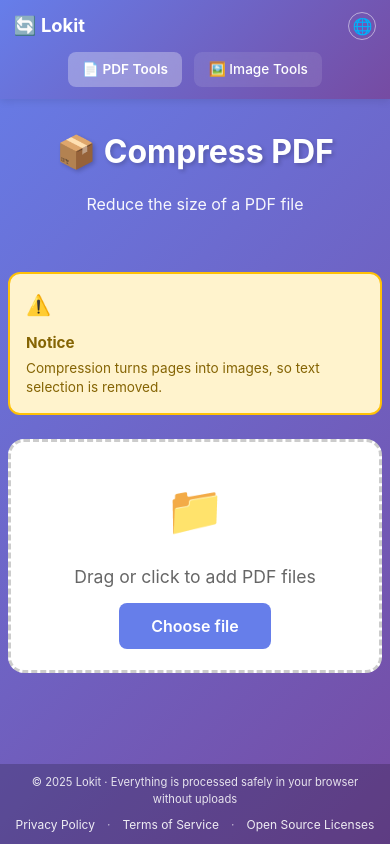
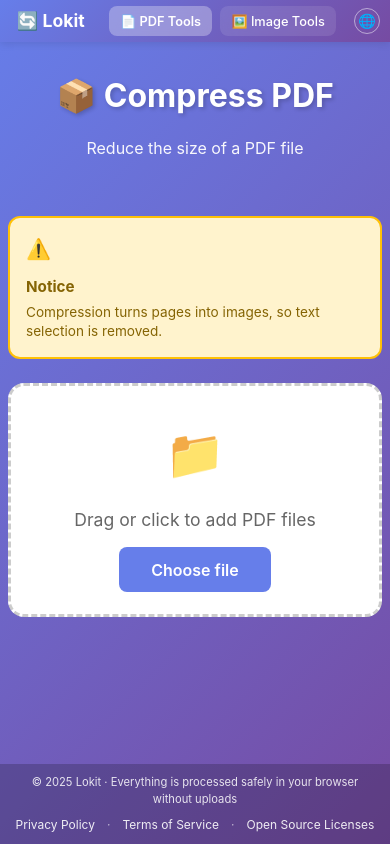
Before and after one commit to king-mini/file-convert, a React (Vite) app: page /pdf/compress in a window 390 px wide. Built offline with nearby package versions, Linux system fonts and the light colour scheme.

Commit message:
헤더 및 언어 스위처 스타일 개선: 모바일 반응형 디자인 조정, 버튼 크기 및 패딩 최적화

```diff
--- a/src/components/Header.css
+++ b/src/components/Header.css
@@ -2,6 +2,8 @@
   background: linear-gradient(135deg, #667eea 0%, #764ba2 100%);
   padding: 12px 32px;
   box-shadow: 0 2px 8px rgba(0, 0, 0, 0.1);
+  min-width: 0;
+  overflow: hidden;
 }
 
 .top-bar-inner {
@@ -9,26 +11,33 @@
   margin: 0 auto;
   display: flex;
   align-items: center;
+  flex-direction: row;
   flex-wrap: nowrap;
+  justify-content: space-between;
   gap: 24px;
+  min-width: 0;
+  box-sizing: border-box;
 }
 
 .top-bar-left {
   flex: 0 0 auto;
   white-space: nowrap;
+  min-width: 0;
 }
 
 .top-bar-tabs {
   flex: 1 1 auto;
+  min-width: 0;
   display: flex;
+  justify-content: center;
   gap: 12px;
-  justify-content: center;
-  min-width: 0;
+  overflow: hidden;
 }
 
 .top-bar-right {
   flex: 0 0 auto;
   white-space: nowrap;
+  min-width: 0;
 }
 
 .logo {
@@ -44,17 +53,22 @@
 }
 
 .tab-button {
-  display: flex;
+  display: inline-flex;
   align-items: center;
   gap: 0.5rem;
   padding: 0.6rem 1.2rem;
   color: white;
   text-decoration: none;
   font-weight: 500;
+  font-size: 0.9rem;
   border-radius: 8px;
   transition: all 0.2s;
   background: rgba(255, 255, 255, 0.1);
   backdrop-filter: blur(10px);
+  white-space: nowrap;
+  flex-shrink: 1;
+  min-width: 0;
+  box-sizing: border-box;
 }
 
 .tab-button:hover {
@@ -72,58 +86,60 @@
   margin-top: 24px;
 }
 
-/* 모바일 반응형 */
-@media (max-width: 768px) {
+/* 작은 화면: 패딩/폰트/버튼 크기 줄여서 한 줄 유지 */
+@media (max-width: 600px) {
   .top-bar {
-    padding: 8px 16px;
+    padding: 8px 12px;
   }
 
   .top-bar-inner {
-    flex-wrap: wrap;
     gap: 8px;
+    flex-wrap: nowrap; /* 항상 한 줄 유지 */
   }
 
   .top-bar-left {
-    flex: 1 1 auto;
+    flex: 0 0 auto;
   }
 
   .top-bar-tabs {
-    flex: 1 1 100%;
-    order: 3;
-    justify-content: center;
-    margin-top: 4px;
+    flex: 1 1 auto; /* 가운데 영역이 유연하게 줄어들도록 */
+    min-width: 0;
+    gap: 8px;
   }
 
   .top-bar-right {
     flex: 0 0 auto;
   }
 
-  .main-title-section {
-    margin-top: 16px;
+  .logo {
+    font-size: 1.2rem;
+  }
+
+  .tab-button {
+    padding: 0.4rem 0.8rem;
+    font-size: 0.85rem;
+    gap: 0.4rem;
+  }
+}
+
+/* 매우 작은 화면: 더 작게 */
+@media (max-width: 400px) {
+  .top-bar {
+    padding: 6px 10px;
+  }
+
+  .top-bar-inner {
+    gap: 6px;
   }
 
   .logo {
-    font-size: 1.3rem;
+    font-size: 1.1rem;
+    padding: 0.2rem 0.4rem;
   }
 
   .tab-button {
-    padding: 0.5rem 1rem;
-    font-size: 0.9rem;
+    padding: 0.35rem 0.7rem;
+    font-size: 0.8rem;
+    gap: 0.3rem;
   }
 }
-
-/* 작은 모바일 */
-@media (max-width: 500px) {
-  .top-bar {
-    padding: 0.75rem 0.85rem;
-  }
-
-  .logo {
-    font-size: 1.15rem;
-  }
-
-  .tab-button {
-    padding: 0.45rem 0.9rem;
-    font-size: 0.85rem;
-  }
-}
--- a/src/components/LanguageSwitcher.css
+++ b/src/components/LanguageSwitcher.css
@@ -57,8 +57,8 @@
   font-weight: 600;
 }
 
-/* 모바일 반응형 */
-@media (max-width: 768px) {
+/* 작은 화면: 언어 버튼 크기 줄이기 */
+@media (max-width: 600px) {
   .lang-toggle-btn {
     width: 28px;
     height: 28px;
@@ -69,3 +69,12 @@
     top: 36px;
   }
 }
+
+/* 매우 작은 화면 */
+@media (max-width: 400px) {
+  .lang-toggle-btn {
+    width: 26px;
+    height: 26px;
+    font-size: 14px;
+  }
+}
```
